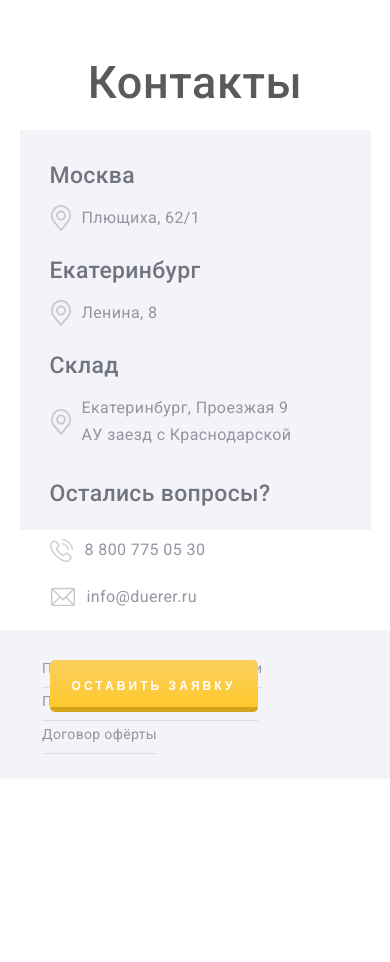
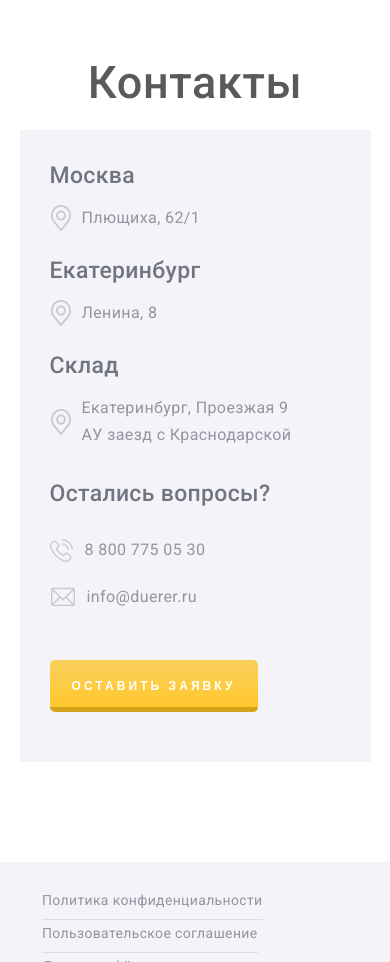
Before and after one commit to Vlasdislav/durer, a plain HTML site: page index.html in a window 390 px wide. Shown: the part 3680-4642 px from the top of the page. Before the commit the page ends 4459 px from the top, so only its background shows below. Drawn offline with Linux system fonts and the light colour scheme.

Commit message:
Update style.css

```diff
--- a/css/style.css
+++ b/css/style.css
@@ -517,6 +517,14 @@ body {
         max-width: 960px;
     }
 
+    .contacts-content {
+        max-height: 100%;
+    }
+
+    .text-content .bottom-layer{
+        margin-bottom: 20px;
+    }
+
     .block-with-blocks {
         display: none;
     }
```
